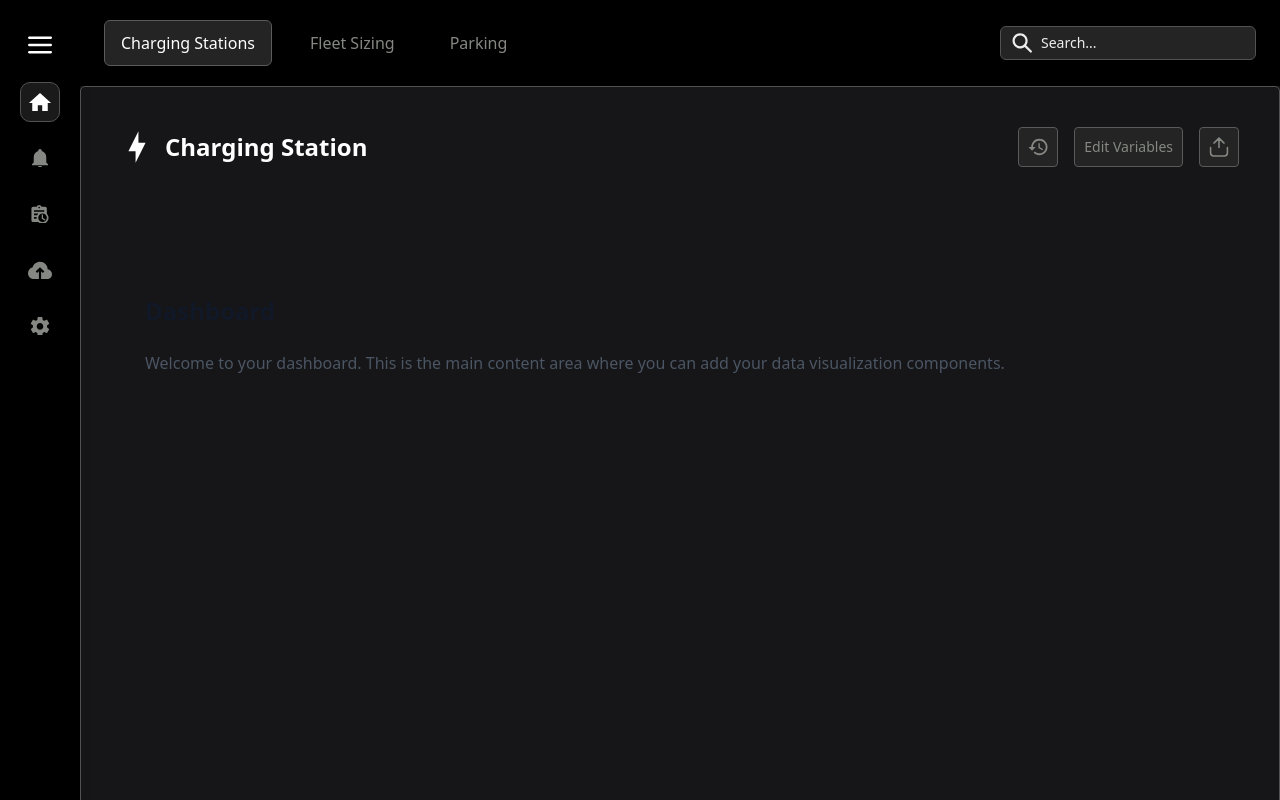
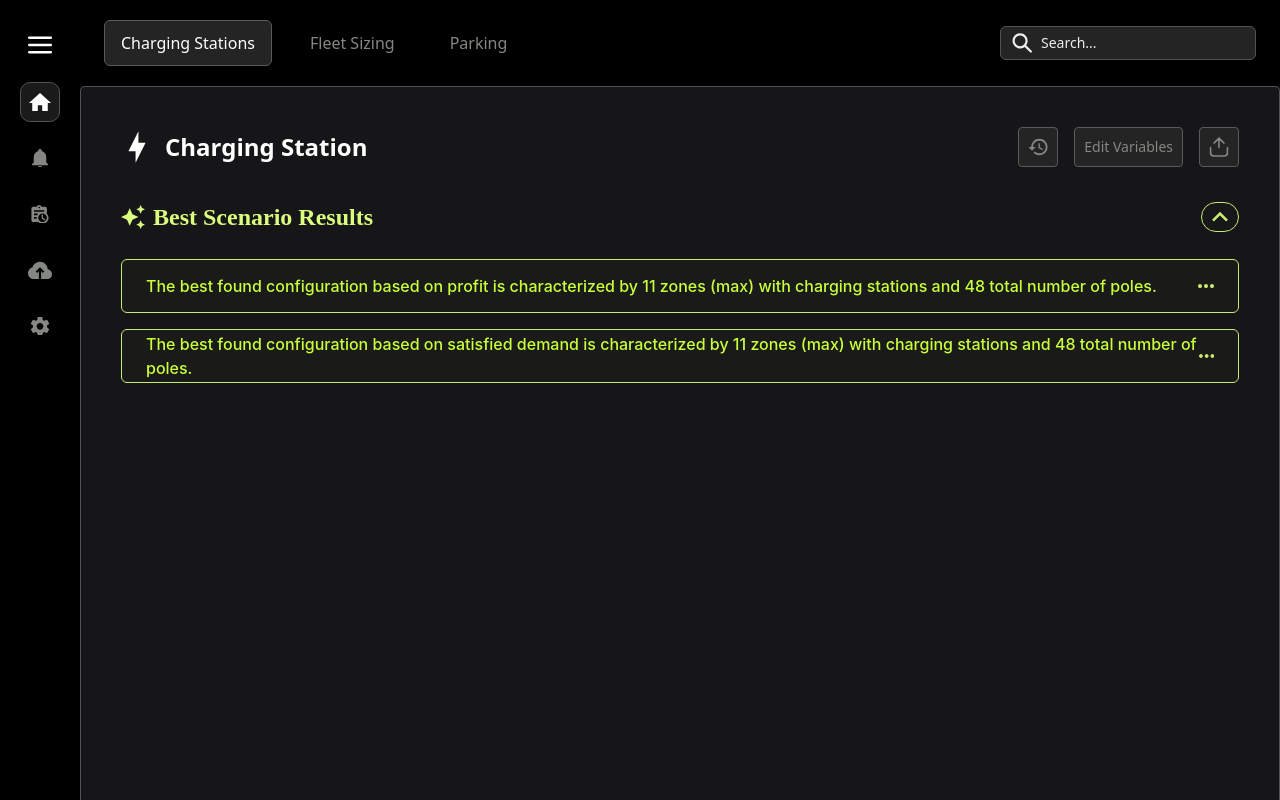
Before and after one commit to Maan-14/data-viz-platform, a React (Vite) app: page / in a window 1280 px wide. Built offline with nearby package versions, Linux system fonts and the light colour scheme.

Commit message:
finalized the Best Scenario Results section

```diff
--- /dev/null
+++ b/src/components/BestScenarioResults.tsx
@@ -0,0 +1,30 @@
+import { SparklesIcon, ArrowUpIcon } from './icons';
+import ScenarioCard from './ScenarioCard';
+import { scenarioData } from '../data/scenarioData';
+
+const BestScenarioResults = () => {
+  return (
+    <div className="mt-8">
+      <div className="flex items-center justify-between mb-6">
+        <div className="flex items-center gap-2">
+          <SparklesIcon className="w-6 h-6 text-[#DCFF7FFD]" />
+          <h2 className="text-[#DCFF7FFD] text-2xl font-semibold leading-[150%] font-['Roobert_TRIAL']">
+            Best Scenario Results
+          </h2>
+        </div>
+
+        <div className="flex items-center gap-2.5 px-2.5 py-1.5 rounded-[56px] bg-[#18181A80] border border-[#C8E972]">
+          <ArrowUpIcon className="w-4 h-4 text-white" />
+        </div>
+      </div>
+
+      <div className="flex flex-col gap-4">
+        {scenarioData.map((scenario) => (
+          <ScenarioCard key={scenario.id} text={scenario.text} />
+        ))}
+      </div>
+    </div>
+  );
+};
+
+export default BestScenarioResults;
--- /dev/null
+++ b/src/components/ScenarioCard.tsx
@@ -0,0 +1,19 @@
+import React from 'react';
+import { ThreeDotsIcon } from './icons';
+
+interface ScenarioCardProps {
+  text: string;
+}
+
+const ScenarioCard: React.FC<ScenarioCardProps> = ({ text }) => {
+  return (
+    <div className="flex items-center justify-between w-full h-[54px] rounded-[6px] border-[0.5px] border-[#C8E972] bg-[#CCFF0005] px-6 py-[15px]">
+      <p className="text-[#C9FF3B] text-base font-medium leading-[150%] tracking-[0%] font-['Inter']">
+        {text}
+      </p>
+      <ThreeDotsIcon className="w-4 h-4 text-[#C8E972]" />
+    </div>
+  );
+};
+
+export default ScenarioCard;
--- /dev/null
+++ b/src/components/icons/ArrowUpIcon.tsx
@@ -0,0 +1,24 @@
+import React from 'react';
+import type { IconProps } from './types';
+
+export const ArrowUpIcon: React.FC<IconProps> = ({
+  className,
+  ...props
+}) => {
+  return (
+    <svg
+      width="12"
+      height="8"
+      viewBox="0 0 12 8"
+      fill="none"
+      xmlns="http://www.w3.org/2000/svg"
+      className={className}
+      {...props}
+    >
+      <path
+        d="M1.41 7.41992L6 2.82992L10.59 7.41992L12 5.99992L6 -7.82013e-05L0 5.99992L1.41 7.41992Z"
+        fill="#C8E972"
+      />
+    </svg>
+  );
+};
--- /dev/null
+++ b/src/components/icons/SparklesIcon.tsx
@@ -0,0 +1,24 @@
+import React from 'react';
+import type { IconProps } from './types';
+
+export const SparklesIcon: React.FC<IconProps> = ({
+  className,
+  ...props
+}) => {
+  return (
+    <svg
+      width="18"
+      height="18"
+      viewBox="0 0 18 18"
+      fill="none"
+      xmlns="http://www.w3.org/2000/svg"
+      className={className}
+      {...props}
+    >
+      <path
+        d="M14.7273 -0.00012207L13.6964 2.24988L11.4545 3.27261L13.6964 4.30351L14.7273 6.54533L15.75 4.30351L18 3.27261L15.75 2.24988M6.54545 2.45442L4.5 6.95442L0 8.99988L4.5 11.0453L6.54545 15.5453L8.59091 11.0453L13.0909 8.99988L8.59091 6.95442M14.7273 11.4544L13.6964 13.6962L11.4545 14.7271L13.6964 15.7499L14.7273 17.9999L15.75 15.7499L18 14.7271L15.75 13.6962"
+        fill="#DAFD7F"
+      />
+    </svg>
+  );
+};
--- /dev/null
+++ b/src/components/icons/ThreeDotsIcon.tsx
@@ -0,0 +1,22 @@
+import React from 'react';
+import type { IconProps } from './types';
+
+export const ThreeDotsIcon: React.FC<IconProps> = ({
+  className,
+  ...props
+}) => {
+  return (
+    <svg
+      width="16"
+      height="4"
+      viewBox="0 0 16 4"
+      fill="none"
+      xmlns="http://www.w3.org/2000/svg"
+      className={className}
+      {...props}
+    >
+      <path d="M12 1.99988C12 1.46944 12.2107 0.960737 12.5858 0.585665C12.9609 0.210592 13.4696 -0.00012207 14 -0.00012207C14.5304 -0.00012207 15.0391 0.210592 15.4142 0.585665C15.7893 0.960737 16 1.46944 16 1.99988C16 2.53031 15.7893 3.03902 15.4142 3.41409C15.0391 3.78916 14.5304 3.99988 14 3.99988C13.4696 3.99988 12.9609 3.78916 12.5858 3.41409C12.2107 3.03902 12 2.53031 12 1.99988ZM6 1.99988C6 1.46944 6.21071 0.960737 6.58579 0.585665C6.96086 0.210592 7.46957 -0.00012207 8 -0.00012207C8.53043 -0.00012207 9.03914 0.210592 9.41421 0.585665C9.78929 0.960737 10 1.46944 10 1.99988C10 2.53031 9.78929 3.03902 9.41421 3.41409C9.03914 3.78916 8.53043 3.99988 8 3.99988C7.46957 3.99988 6.96086 3.78916 6.58579 3.41409C6.21071 3.03902 6 2.53031 6 1.99988ZM0 1.99988C0 1.46944 0.210714 0.960737 0.585786 0.585665C0.960859 0.210592 1.46957 -0.00012207 2 -0.00012207C2.53043 -0.00012207 3.03914 0.210592 3.41421 0.585665C3.78929 0.960737 4 1.46944 4 1.99988C4 2.53031 3.78929 3.03902 3.41421 3.41409C3.03914 3.78916 2.53043 3.99988 2 3.99988C1.46957 3.99988 0.960859 3.78916 0.585786 3.41409C0.210714 3.03902 0 2.53031 0 1.99988Z" fill="#C8E972"
+      />
+    </svg>
+  );
+};
--- a/src/components/icons/index.ts
+++ b/src/components/icons/index.ts
@@ -9,3 +9,6 @@ export { SearchIcon } from './SearchIcon';
 export { HistoryIcon } from './HistoryIcon';
 export { UploadIcon } from './UploadIcon';
 export { BoltIcon } from './BoltIcon';
+export { ArrowUpIcon} from './ArrowUpIcon';
+export { SparklesIcon} from './SparklesIcon';
+export { ThreeDotsIcon} from './ThreeDotsIcon';
--- /dev/null
+++ b/src/data/scenarioData.ts
@@ -0,0 +1,10 @@
+export const scenarioData = [
+  {
+    id: 1,
+    text: "The best found configuration based on profit is characterized by 11 zones (max) with charging stations and 48 total number of poles."
+  },
+  {
+    id: 2,
+    text: "The best found configuration based on satisfied demand is characterized by 11 zones (max) with charging stations and 48 total number of poles."
+  }
+];
--- a/src/pages/HomePage.tsx
+++ b/src/pages/HomePage.tsx
@@ -1,19 +1,13 @@
 import { PageHeader } from '../components/PageHeader';
 import { BoltIcon } from '../components/icons';
+import BestScenarioResults from '../components/BestScenarioResults';
 import '../index.css';
 
 const HomePage = () => {
   return (
     <main className="min-h-screen bg-[#161618]">
       <PageHeader title="Charging Station" icon={<BoltIcon className="w-8 h-8 text-[#858882]" />} />
-      <div className="pt-32 px-6">
-        <div className="container mx-auto">
-          <h1 className="text-2xl font-semibold text-gray-900">Dashboard</h1>
-          <div className="mt-6">
-            <p className="text-gray-600">Welcome to your dashboard. This is the main content area where you can add your data visualization components.</p>
-          </div>
-        </div>
-      </div>
+      <BestScenarioResults />
     </main>
   );
 };
```
